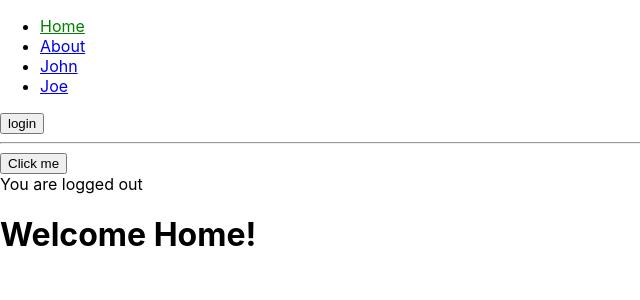
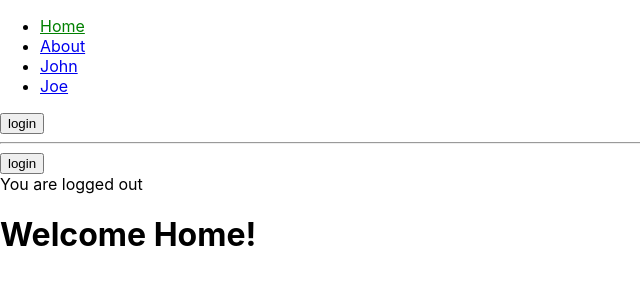
Before and after one commit to gchan82/react-typescript, a React (Create React App) app: page / in a window 1280 px wide. Shown: the top 300 px of the page, without its empty margins (0-640 px from the left). Built offline with nearby package versions, Linux system fonts and the light colour scheme; the HTML template or start-up script is replaced by a standard one.

Commit message:
Login Button - change display.

```diff
--- a/src/App.js
+++ b/src/App.js
@@ -49,7 +49,7 @@ class App extends Component {
 
           <input type="button" value={this.state.loggedIn ? 'log out' : 'login'} onClick={this.handleClick}></input>
           <hr></hr>
-          <button value={this.state.loggedIn ? 'log out' : 'login'} onClick={this.handleClick}>Click me</button>
+          <button onClick={this.handleClick}>{this.state.loggedIn ? 'log out' : 'login'}</button>
           <br></br>
           {this.state.loggedIn ? 'You are logged in' : 'You are logged out'}
 
```
